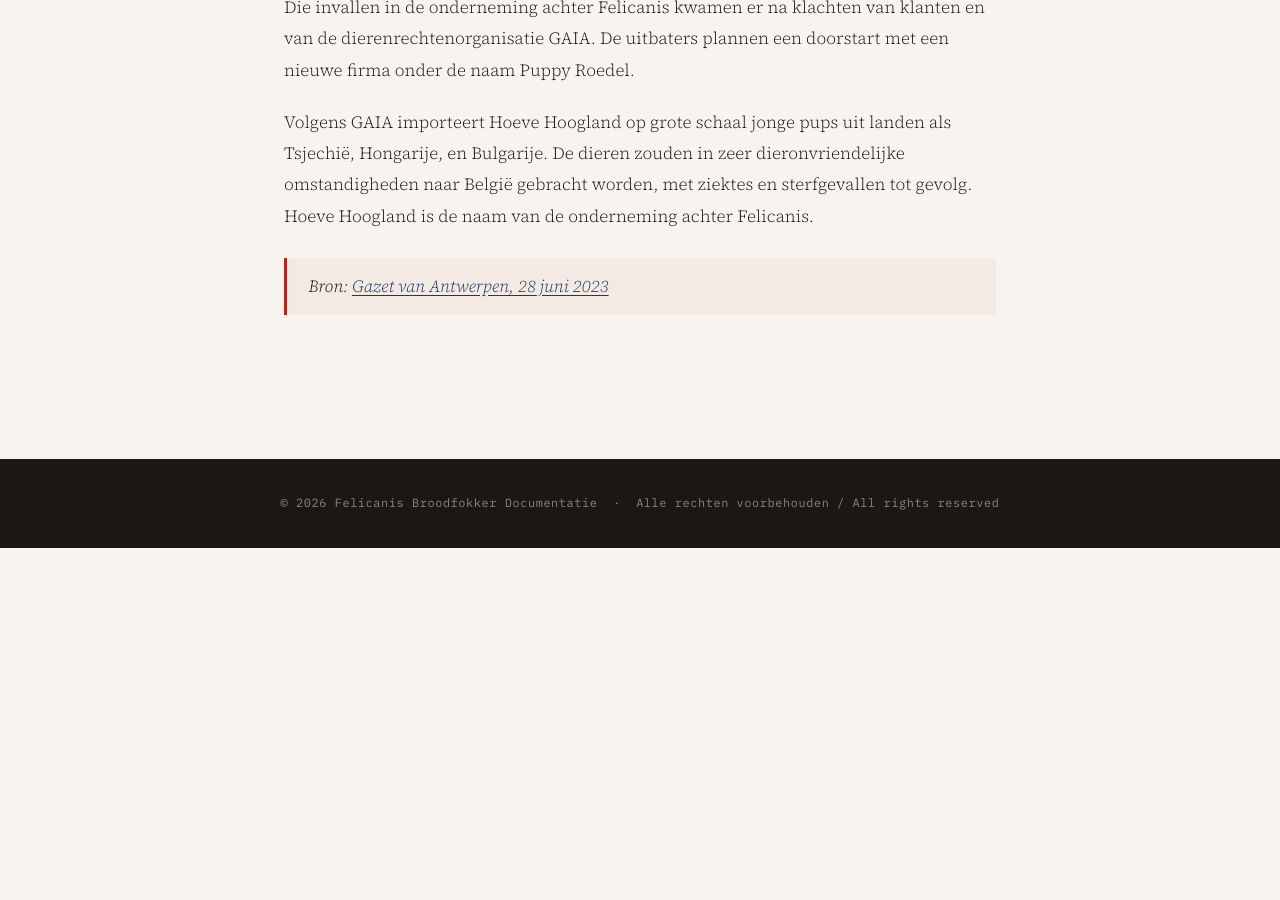
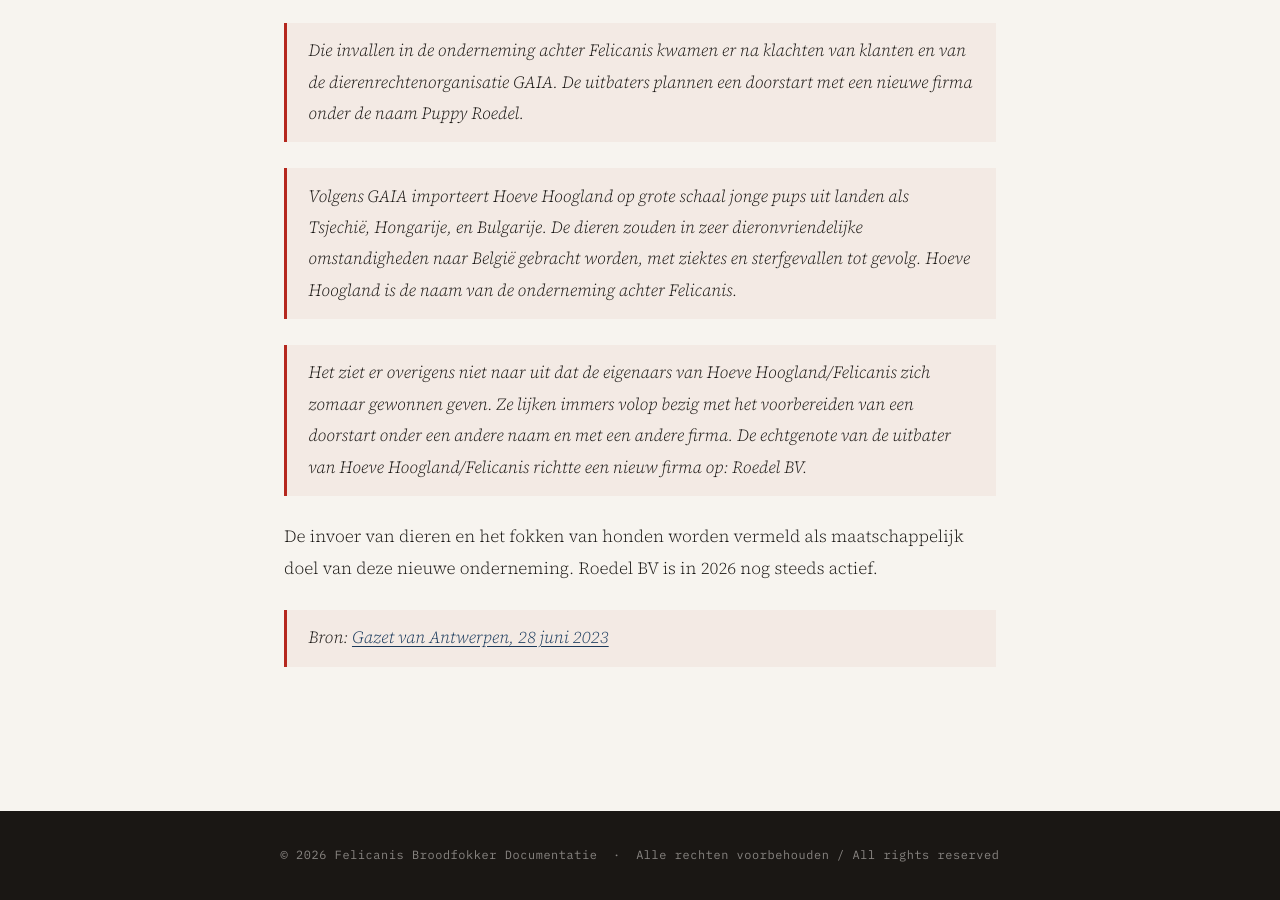
Before and after one commit to quintenluyten2/fokker_site, a Jekyll site: the page built from nl/_posts/2023-06-28-minister-schrapt-erkenning.md, in a window 1280 px wide and 900 px high, scrolled down 839 px. Built offline with Jekyll 4.4.1, drawn with Linux system fonts in a browser that asks for light colours; some web fonts are replaced; before the commit the page ends 1387 px from its top, so only the background shows below that.

Commit message:
Publish local edits and remove placeholder post
- Minister article: extra paragraph on Roedel BV doorstart, formatting updates
- Remove voorbeeld-artikel.md placeholder

Co-Authored-By: Claude Sonnet 4.6 <noreply@anthropic.com>

```diff
--- a/nl/_posts/2023-06-28-minister-schrapt-erkenning.md
+++ b/nl/_posts/2023-06-28-minister-schrapt-erkenning.md
@@ -6,10 +6,14 @@ source_label: "Gazet van Antwerpen, 28 juni 2023"
 excerpt: "Vlaams minister Ben Weyts trekt de erkenning van Hoeve Hoogland in Kasterlee in na vastgestelde inbreuken op de dierenwelzijnswet — maar de uitbaters plannen een doorstart als Puppy Roedel."
 ---
 
-Vlaams minister van Dierenwelzijn Ben Weyts (N-VA) heeft de erkenning van de beruchte broodfokker Hoeve Hoogland in Kasterlee ingetrokken. Er werden in 2022 verscheidene inbreuken op de dierenwelzijnswet vastgesteld.
+> Vlaams minister van Dierenwelzijn Ben Weyts (N-VA) heeft de erkenning van de beruchte broodfokker Hoeve Hoogland in Kasterlee ingetrokken. Er werden in 2022 verscheidene inbreuken op de dierenwelzijnswet vastgesteld.
 
-Die invallen in de onderneming achter Felicanis kwamen er na klachten van klanten en van de dierenrechtenorganisatie GAIA. De uitbaters plannen een doorstart met een nieuwe firma onder de naam Puppy Roedel.
+> Die invallen in de onderneming achter Felicanis kwamen er na klachten van klanten en van de dierenrechtenorganisatie GAIA. De uitbaters plannen een doorstart met een nieuwe firma onder de naam Puppy Roedel.
 
-Volgens GAIA importeert Hoeve Hoogland op grote schaal jonge pups uit landen als Tsjechië, Hongarije, en Bulgarije. De dieren zouden in zeer dieronvriendelijke omstandigheden naar België gebracht worden, met ziektes en sterfgevallen tot gevolg. Hoeve Hoogland is de naam van de onderneming achter Felicanis.
+> Volgens GAIA importeert Hoeve Hoogland op grote schaal jonge pups uit landen als Tsjechië, Hongarije, en Bulgarije. De dieren zouden in zeer dieronvriendelijke omstandigheden naar België gebracht worden, met ziektes en sterfgevallen tot gevolg. Hoeve Hoogland is de naam van de onderneming achter Felicanis.
+
+> Het ziet er overigens niet naar uit dat de eigenaars van Hoeve Hoogland/Felicanis zich zomaar gewonnen geven. Ze lijken immers volop bezig met het voorbereiden van een doorstart onder een andere naam en met een andere firma. De echtgenote van de uitbater van Hoeve Hoogland/Felicanis richtte een nieuw firma op: Roedel BV.
+
+De invoer van dieren en het fokken van honden worden vermeld als maatschappelijk doel van deze nieuwe onderneming. Roedel BV is in 2026 nog steeds actief.
 
 > Bron: [Gazet van Antwerpen, 28 juni 2023](https://www.gva.be/video-zebra/minister-schrapt-erkenning-beruchte-broodfokker-in-kasterlee-maar-kennel-zet-activiteiten-voort-onder-andere-naam/35937160.html)
```
Also changed, not shown: nl/_posts/2025-03-15-voorbeeld-artikel.md (deleted, +0 -24 lines).
